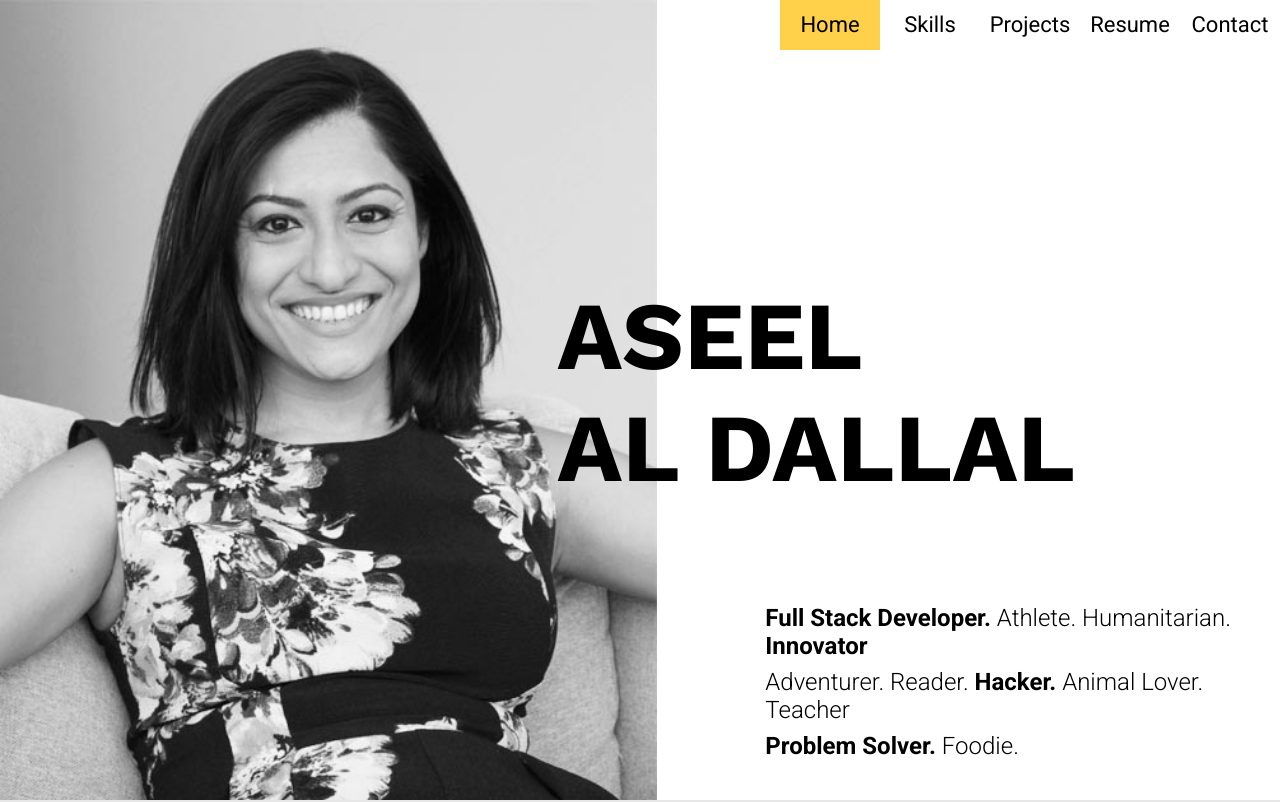
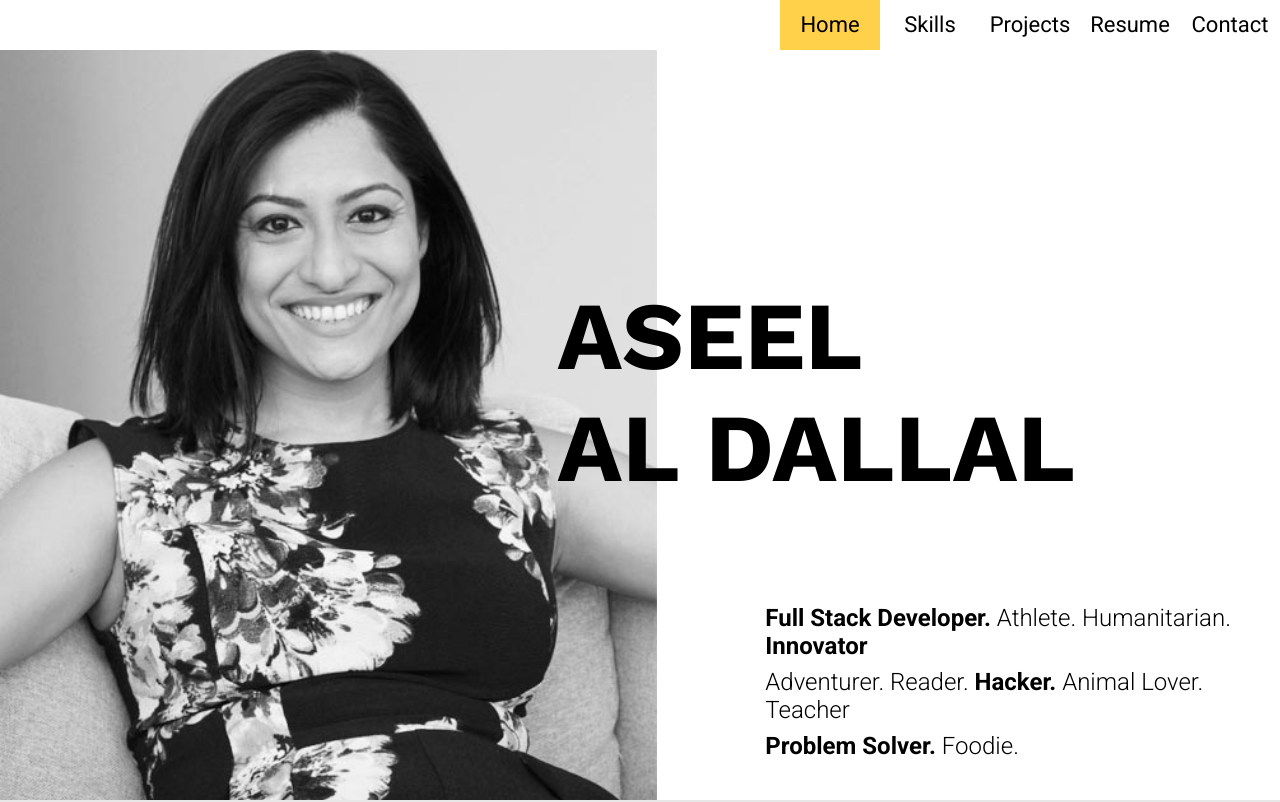
Before and after one commit to Aseelaldallal/portfolio, a React app: page / in a window 1280 px wide. Shown: the top 802 px of the page. Built offline with nearby package versions, Linux system fonts and the light colour scheme.

Commit message:
make navbar sticky

```diff
--- a/src/components/Navigation/MenuItem/MenuItem.js
+++ b/src/components/Navigation/MenuItem/MenuItem.js
@@ -2,17 +2,16 @@ import React from 'react';
 import classes from './MenuItem.css';
 
 const MenuItem = props => {
-
   let itemStyles = [classes.menuItem];
   if (props.selected) {
     itemStyles.push(classes.selectedItem);
   }
   console.log(itemStyles.join(' '));
   return (
-        <a href="#" className={itemStyles.join(' ')}>
+    <a href={props.link ? props.link : '#'} className={itemStyles.join(' ')}>
       {props.name}
     </a>
   );
-}
+};
 
 export default MenuItem;
--- a/src/components/Navigation/NavBar/NavBar.css
+++ b/src/components/Navigation/NavBar/NavBar.css
@@ -1,6 +1,9 @@
 .NavBar {
   height: 50px;
   width: 100%;
+  position: sticky;
+  top: 0;
+  background-color: white;
 }
 
 .MenuItemList {
--- a/src/components/Navigation/NavBar/NavBar.js
+++ b/src/components/Navigation/NavBar/NavBar.js
@@ -2,26 +2,20 @@ import React from 'react';
 import classes from './NavBar.css';
 import MenuItem from '../MenuItem/MenuItem';
 
-
 const NavBar = () => {
-
-
-    function clicked() {
-
-    }
+  function clicked() {}
 
   return (
     <div className={classes.NavBar}>
       <div className={classes.MenuItemList}>
         <MenuItem name="Home" selected />
-                <MenuItem name="Skills" />
+        <MenuItem name="Skills" link="#skills" />
         <MenuItem name="Projects" />
         <MenuItem name="Resume" />
         <MenuItem name="Contact" />
       </div>
     </div>
   );
-
-}
+};
 
 export default NavBar;
```
Lines whose indentation alone changed are shown as unchanged.
